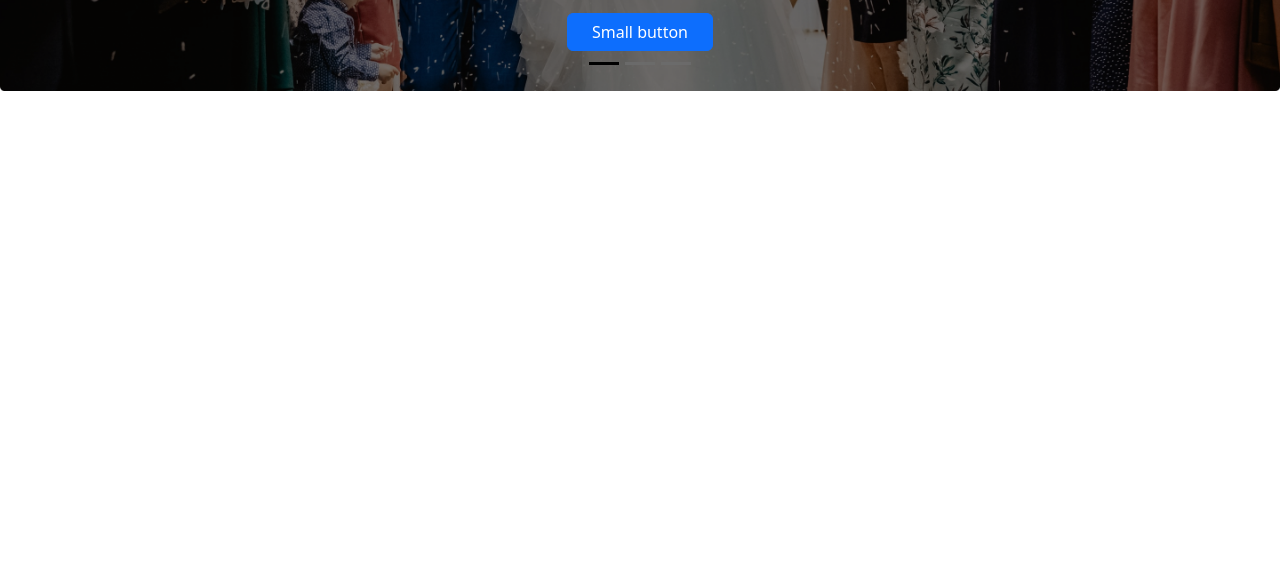
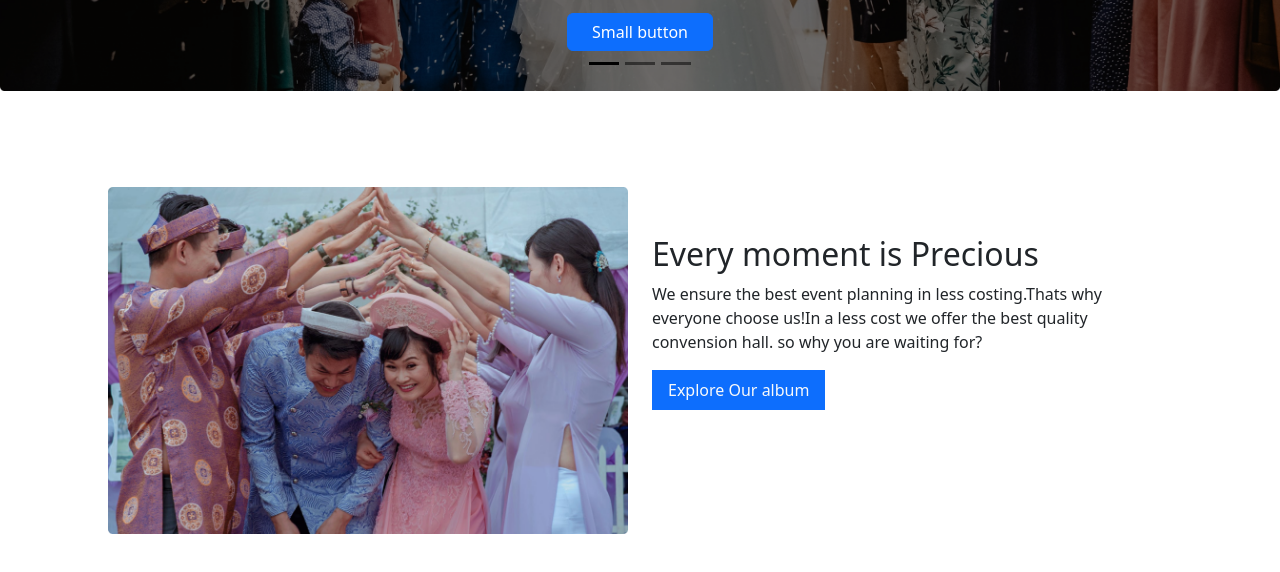
Before and after one commit to DiprodipDas/bootstrap-prc1-again, a plain HTML site: page index.html in a window 1280 px wide. Shown: the part 484-1056 px from the top of the page. Before the commit the page ends 800 px from the top, so only its background shows below. Drawn offline with nearby package versions, Linux system fonts and the light colour scheme.

Commit message:
second commit

```diff
--- a/index.html
+++ b/index.html
@@ -108,6 +108,21 @@
                     <span class="visually-hidden">Next</span>
                 </button>
             </div>
+
+            <div class="row m-5 p-5 ">
+                <div class="col-lg-6 col-md-6 col-sm-12">
+                    <img class="img-fluid" src="images/wedding.png" alt="">
+                </div>
+                <div class="col mt-4 pt-4">
+                    <h2>Every moment is Precious</h2>
+                    <p>We ensure the best event planning in less costing.Thats why everyone choose
+                        us!In
+                        a
+                        less
+                        cost we offer the best quality convension hall. so why you are waiting for?</p>
+                    <button class="bg-primary text-light border-0 px-3 py-2">Explore Our album</button>
+                </div>
+            </div>
 </body>
 
 </html>
```
